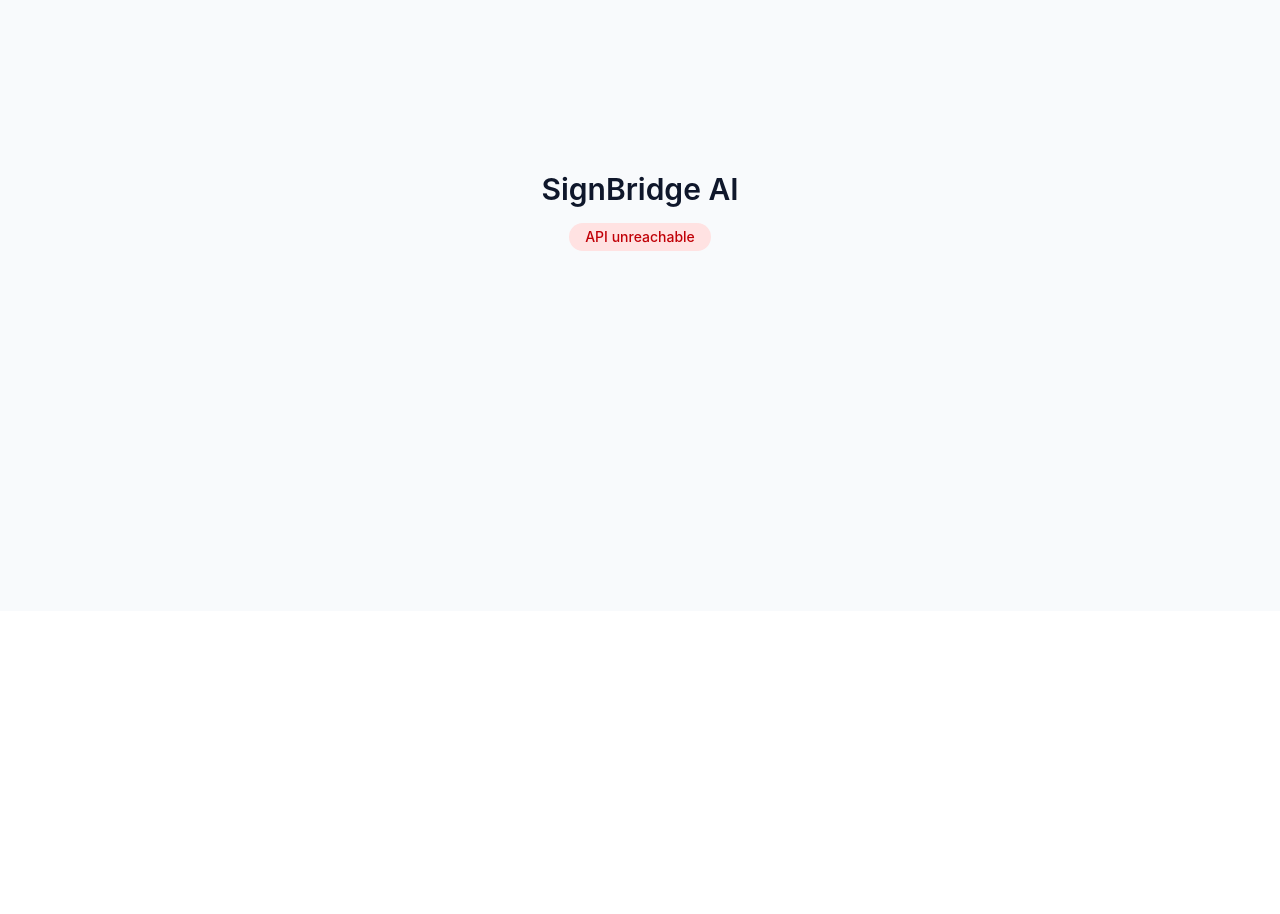
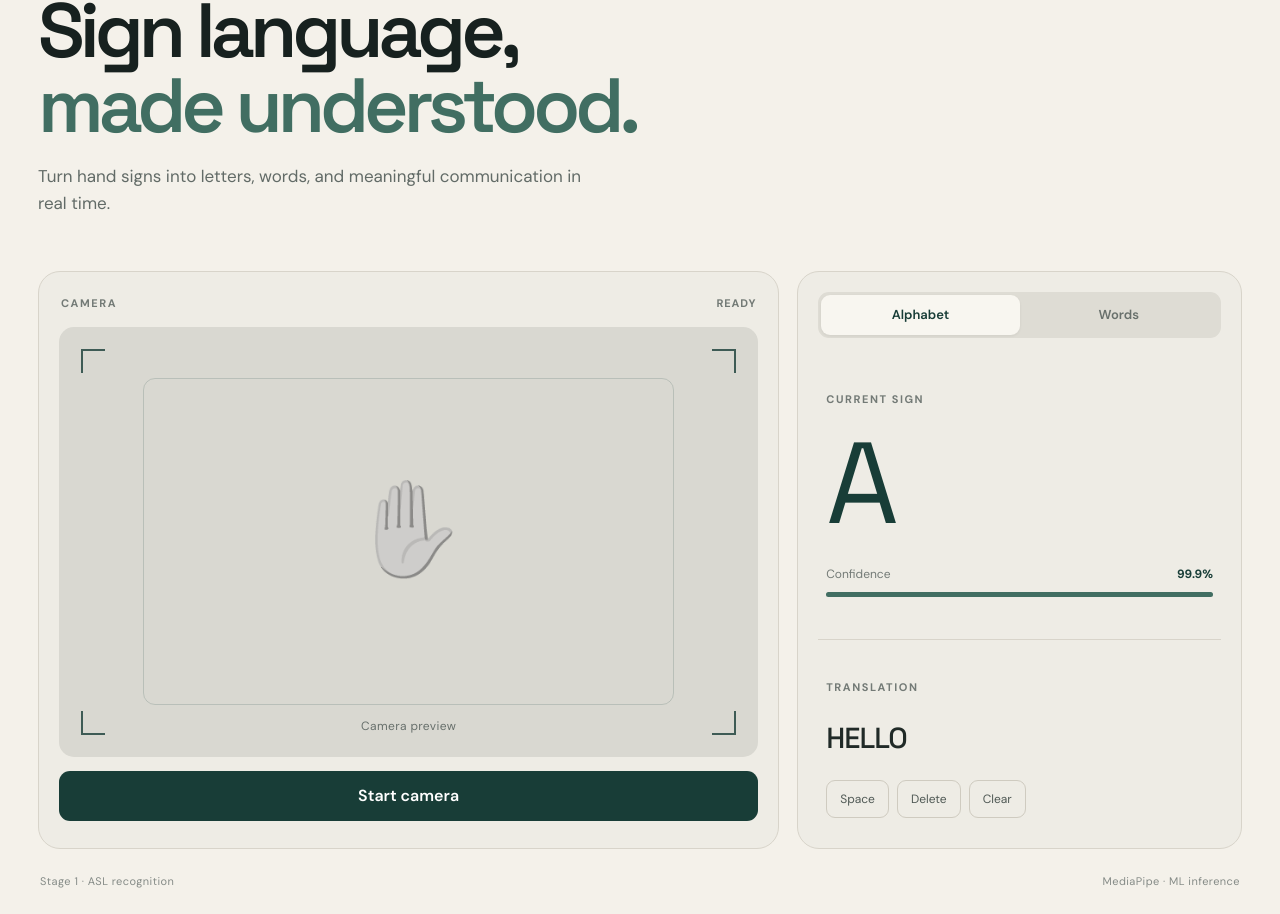
Before and after one commit to rayyanhuq/SignBridgeAI, a React (Vite) app in the folder apps/web/: page / in a window 1280 px wide. Shown: the part 189-1103 px from the top of the page. Before the commit the page ends 800 px from the top, so only its background shows below. Built offline with nearby package versions, Linux system fonts and the light colour scheme; no server answers.

Commit message:
Create temporary SignBridge UI for review

```diff
--- a/apps/web/src/App.tsx
+++ b/apps/web/src/App.tsx
@@ -1,4 +1,5 @@
 import { useEffect, useState } from "react";
+import "./App.css";
 
 type HealthStatus = "loading" | "ok" | "error";
 
@@ -6,6 +7,9 @@ const API_BASE_URL = "http://localhost:8000";
 
 function App() {
   const [status, setStatus] = useState<HealthStatus>("loading");
+  const [mode, setMode] = useState<"alphabet" | "words">("alphabet");
+  const [sentence, setSentence] = useState("HELLO");
+  const [running, setRunning] = useState(false);
 
   useEffect(() => {
     fetch(`${API_BASE_URL}/health`)
@@ -18,30 +22,57 @@ function App() {
   }, []);
 
   return (
-    <main className="flex min-h-screen flex-col items-center justify-center gap-4 bg-slate-50 text-slate-900">
-      <h1 className="text-3xl font-semibold">SignBridge AI</h1>
-      <StatusBadge status={status} />
+    <main className="app-shell">
+      <header className="topbar">
+        <div className="brand"><span className="brand-mark">S</span><span>SignBridge</span></div>
+        <div className="status"><span className={`status-dot ${status === "error" ? "status-error" : ""}`} /> {status === "ok" ? "System ready" : status === "loading" ? "Connecting" : "API offline"}</div>
+      </header>
+
+      <section className="hero">
+        <div className="eyebrow">LIVE TRANSLATION</div>
+        <h1>Sign language,<br /><em>made understood.</em></h1>
+        <p>Turn hand signs into letters, words, and meaningful communication in real time.</p>
+      </section>
+
+      <section className="workspace">
+        <div className="camera-panel">
+          <div className="panel-top"><span>CAMERA</span><span className={running ? "live live-on" : "live"}>{running ? "● LIVE" : "READY"}</span></div>
+          <div className="camera-frame">
+            <div className="corner tl" /><div className="corner tr" /><div className="corner bl" /><div className="corner br" />
+            <div className="hand-placeholder">✋</div>
+            <div className="camera-message">Camera preview</div>
+          </div>
+          <button className="primary-button" onClick={() => setRunning(!running)}>{running ? "Stop camera" : "Start camera"}</button>
+        </div>
+
+        <div className="translation-panel">
+          <div className="mode-switch">
+            <button className={mode === "alphabet" ? "active" : ""} onClick={() => setMode("alphabet")}>Alphabet</button>
+            <button className={mode === "words" ? "active" : ""} onClick={() => setMode("words")}>Words</button>
+          </div>
+
+          <div className="prediction">
+            <span className="label">CURRENT {mode === "alphabet" ? "SIGN" : "WORD"}</span>
+            <div className="letter">{mode === "alphabet" ? "A" : "HELLO"}</div>
+            <div className="confidence"><span>Confidence</span><strong>99.9%</strong></div>
+            <div className="confidence-bar"><span /></div>
+          </div>
+
+          <div className="translation">
+            <span className="label">TRANSLATION</span>
+            <div className="sentence">{sentence || "Start signing..."}</div>
+            <div className="controls">
+              <button onClick={() => setSentence(sentence + " ")}>Space</button>
+              <button onClick={() => setSentence(sentence.slice(0, -1))}>Delete</button>
+              <button onClick={() => setSentence("")}>Clear</button>
+            </div>
+          </div>
+        </div>
+      </section>
+
+      <footer><span>Stage 1 · ASL recognition</span><span>MediaPipe · ML inference</span></footer>
     </main>
   );
 }
 
-function StatusBadge({ status }: { status: HealthStatus }) {
-  const styles: Record<HealthStatus, string> = {
-    loading: "bg-slate-200 text-slate-600",
-    ok: "bg-emerald-100 text-emerald-700",
-    error: "bg-red-100 text-red-700",
-  };
-  const labels: Record<HealthStatus, string> = {
-    loading: "Checking API...",
-    ok: "API status: ok",
-    error: "API unreachable",
-  };
-
-  return (
-    <span className={`rounded-full px-4 py-1 text-sm font-medium ${styles[status]}`}>
-      {labels[status]}
-    </span>
-  );
-}
-
 export default App;
```
